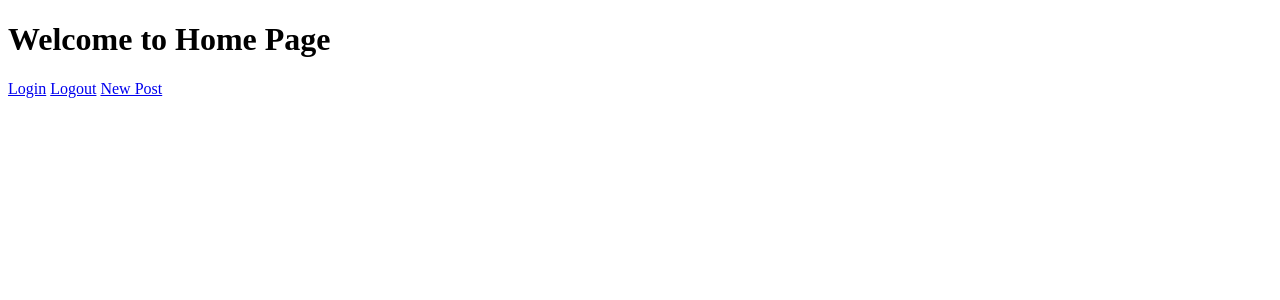
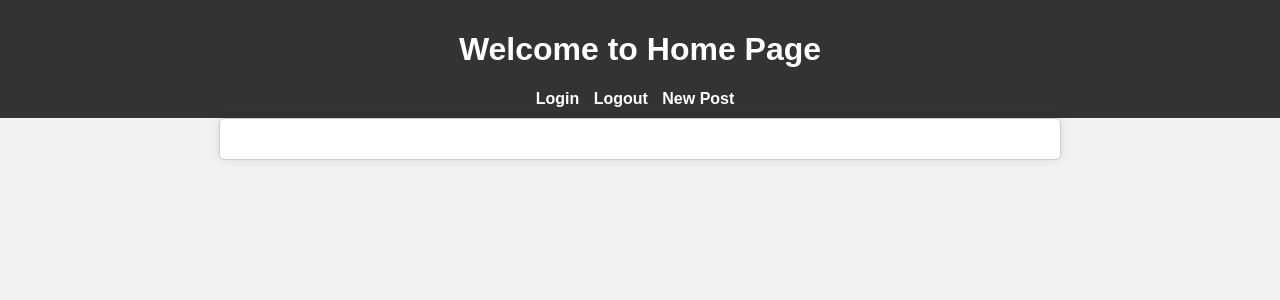
Before and after one commit to v3se/chatgpt-blog, a Flask app: page / in a window 1280 px wide. Shown: the top 300 px of the page. Run offline with Flask 3, Linux system fonts and the light colour scheme; data that the repository does not hold is empty.

Commit message:
Add styles

```diff
--- /dev/null
+++ b/workspace/static/styles.css
@@ -0,0 +1,85 @@
+/* styles.css */
+
+/* Reset some default browser styles */
+body {
+    font-family: 'Arial', sans-serif;
+    margin: 0;
+    padding: 0;
+    background-color: #f2f2f2;
+}
+
+/* Header styles */
+header {
+    background-color: #333;
+    color: #fff;
+    padding: 10px;
+    text-align: center;
+}
+
+/* Page content container */
+/* Center-align the content in the container */
+.container {
+    max-width: 800px;
+    margin: 0 auto;
+    padding: 20px;
+    background-color: #fff;
+    border: 1px solid #ccc;
+    border-radius: 5px;
+    box-shadow: 0 0 10px rgba(0, 0, 0, 0.1);
+    text-align: center; /* Center-align the content */
+}
+
+/* Form styles */
+form {
+    max-width: 400px;
+    margin: 0 auto;
+    padding: 20px;
+    background-color: #fff;
+    border: 1px solid #ccc;
+    border-radius: 5px;
+    box-shadow: 0 0 10px rgba(0, 0, 0, 0.1);
+}
+
+/* Input field styles */
+input[type="text"],
+textarea {
+    width: 100%;
+    padding: 10px;
+    margin-bottom: 10px;
+    border: 1px solid #ccc;
+    border-radius: 3px;
+}
+
+/* Button styles */
+input[type="submit"] {
+    background-color: #333;
+    color: #fff;
+    border: none;
+    padding: 10px 20px;
+    border-radius: 3px;
+    cursor: pointer;
+}
+
+/* Post container styles */
+h2 {
+    margin-top: 20px;
+    text-align: center;
+}
+
+/* Navigation links */
+nav {
+    text-align: center;
+    margin-top: 10px;
+}
+
+nav a {
+    margin-right: 10px;
+    text-decoration: none;
+    color: #fff; /* Change link color to white */
+    font-weight: bold;
+}
+
+/* Change link color on hover */
+nav a:hover {
+    color: #ff6600; /* Change link color on hover to a different color */
+}
--- a/workspace/templates/home.html
+++ b/workspace/templates/home.html
@@ -2,15 +2,22 @@
 <html>
 <head>
     <title>Home</title>
+    <link rel="stylesheet" type="text/css" href="{{ url_for('static', filename='styles.css') }}">
 </head>
 <body>
-    <h1>Welcome to Home Page</h1>
-    {% for post in posts %}
-        <h2>{{ post.title }}</h2>
-        <p>{{ post.content }}</p>
-    {% endfor %}
-    <a href="{{ url_for('login') }}">Login</a>
-    <a href="{{ url_for('logout') }}">Logout</a>
-    <a href="{{ url_for('new_post') }}">New Post</a>
+    <header>
+        <h1>Welcome to Home Page</h1>
+        <nav>
+            <a href="{{ url_for('login') }}">Login</a>
+            <a href="{{ url_for('logout') }}">Logout</a>
+            <a href="{{ url_for('new_post') }}">New Post</a>
+        </nav>
+    </header>
+    <div class="container">
+        {% for post in posts %}
+            <h2>{{ post.title }}</h2>
+            <p>{{ post.content }}</p>
+        {% endfor %}
+    </div>
 </body>
 </html>
```
Also changed, not shown: workspace/templates/create_post.html (+4 -3 lines), workspace/templates/login.html (+4 -3 lines).
